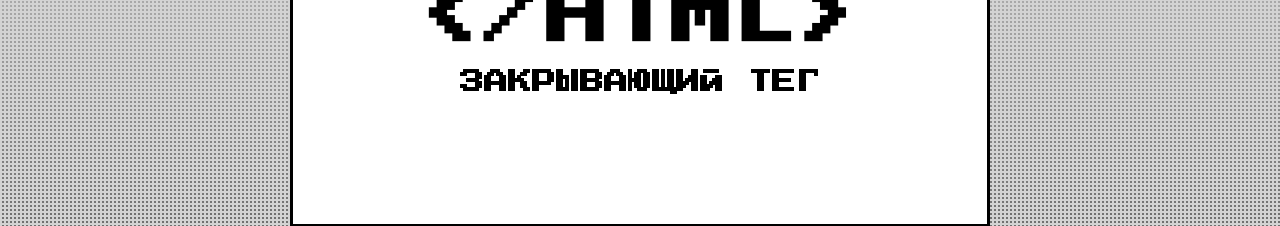
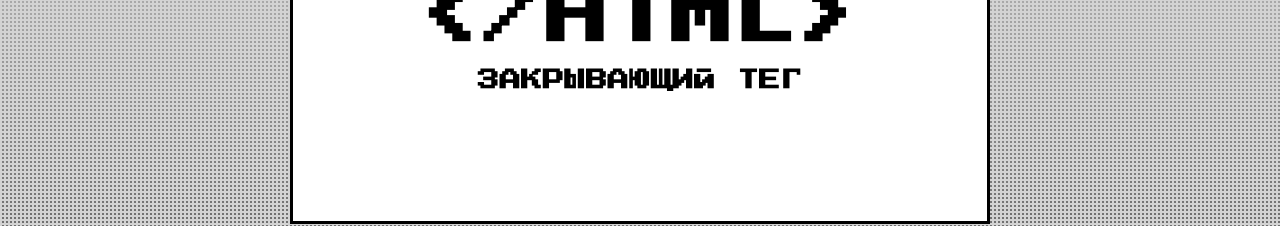
Before and after one commit to Ded-bc-0h-b00e/zakrivayuschiy-teg-f, a plain HTML site: page index.html in a window 1280 px wide. Shown: the part 241-467 px from the top of the page. Drawn offline with Linux system fonts and the light colour scheme.

Commit message:
All dove v6.1

```diff
--- a/styles/style.css
+++ b/styles/style.css
@@ -27,6 +27,7 @@
 }
 .header__title {
   line-height: 100%;
+  font-size: var(--font-size-header-title);
 }
 .main {
   display: grid;
```
